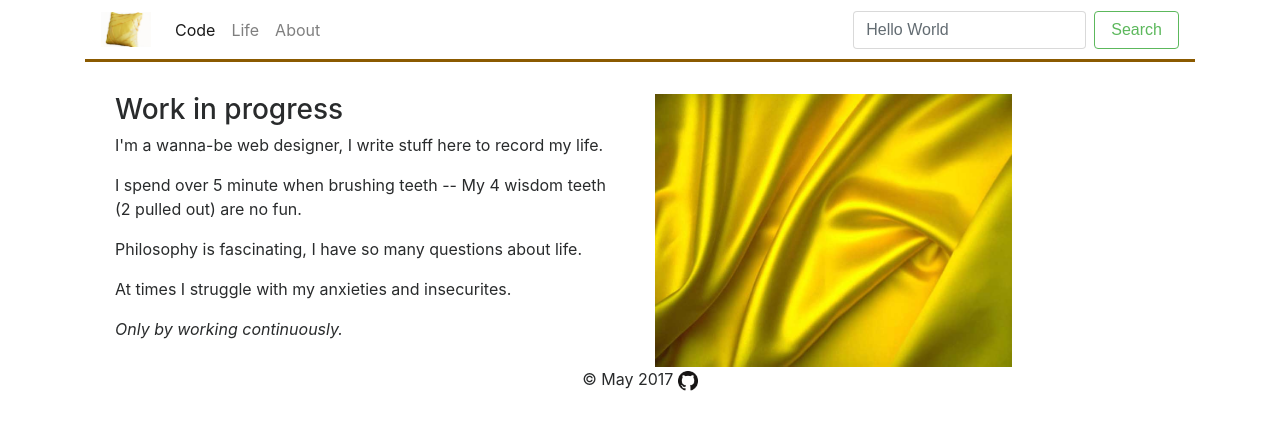
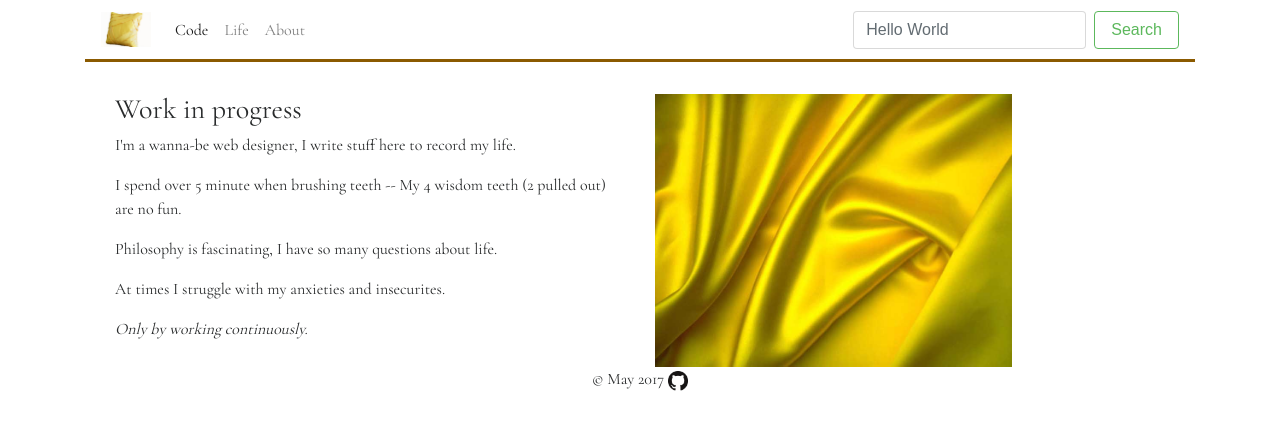
Before and after one commit to yinkouya/yinkouya.github.io, a Jekyll site: the page built from about.html, in a window 1280 px wide. Shown: the top 430 px of the page. Built offline with Jekyll 4.4.1, drawn with Linux system fonts in a browser that asks for light colours; nearby versions of some CDN libraries.

Commit message:
Update style.css

```diff
--- a/assets/style.css
+++ b/assets/style.css
@@ -1,3 +1,7 @@
+* {
+  font-family: 'Cormorant Garamond', serif;
+}
+
 img.brand {
   width: 50px;
 }
```
